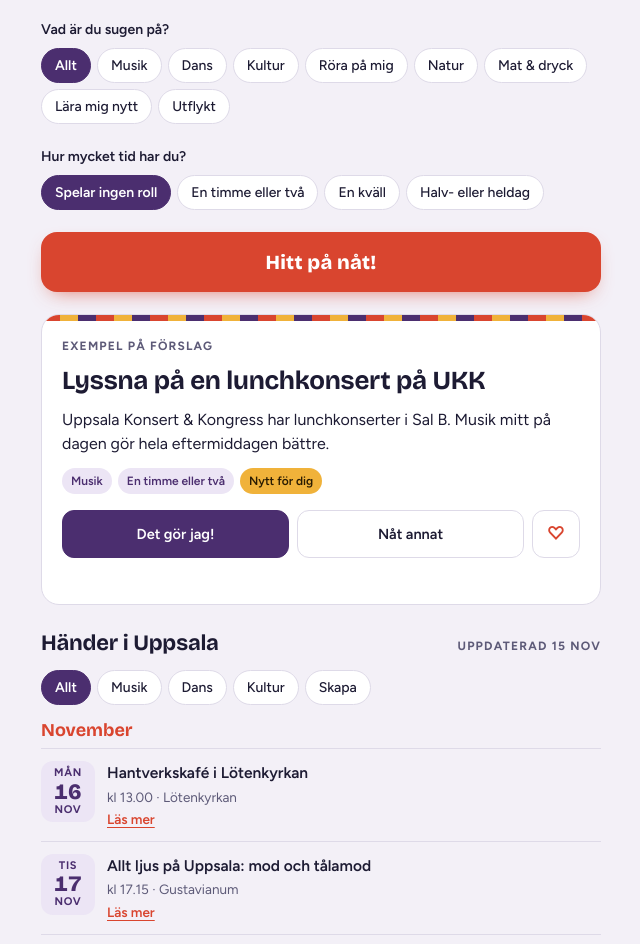
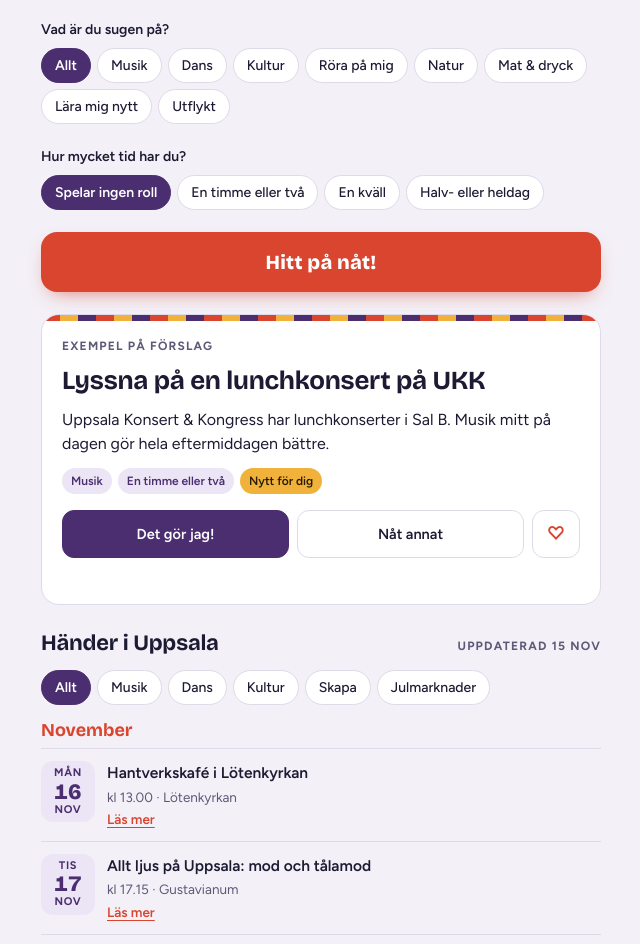
Before and after one commit to jennyharrysdotter/Appar, a plain HTML site: page hitt-pa/index.html in a window 1280 px wide. Shown: the part 132-1076 px from the top of the page, without its empty margins (319-959 px from the left). Drawn offline with nearby package versions, Linux system fonts and the light colour scheme.

Commit message:
Julmarknader i Vad ska jag hitt på?
Co-Authored-By: Claude Opus 5.5 <noreply@anthropic.com>
Claude-Session: https://claude.ai/code/session_01KPXAWz3Yyg91fAizchjrhj

```diff
--- a/hitt-pa/index.html
+++ b/hitt-pa/index.html
@@ -135,7 +135,7 @@ li button{background:none;border:0;color:var(--plum);font:600 13px var(--body);c
   <section class="events">
     <div class="evhead"><h2>Händer i Uppsala</h2><span class="eyebrow" id="updated">Uppdaterad 15 nov</span></div>
     <div class="chips" id="evfilter" role="group" aria-label="Filtrera evenemang">
-      <button type="button" data-v="" aria-pressed="true">Allt</button><button type="button" data-v="musik" aria-pressed="false">Musik</button><button type="button" data-v="dans" aria-pressed="false">Dans</button><button type="button" data-v="kultur" aria-pressed="false">Kultur</button><button type="button" data-v="skapa" aria-pressed="false">Skapa</button>
+      <button type="button" data-v="" aria-pressed="true">Allt</button><button type="button" data-v="musik" aria-pressed="false">Musik</button><button type="button" data-v="dans" aria-pressed="false">Dans</button><button type="button" data-v="kultur" aria-pressed="false">Kultur</button><button type="button" data-v="skapa" aria-pressed="false">Skapa</button><button type="button" data-v="marknad" aria-pressed="false">Julmarknader</button>
     </div>
     <ul id="evlist"></ul>
     <p class="empty" id="evEmpty" hidden>Inget inlagt i den här kategorin just nu.</p>
@@ -280,6 +280,18 @@ const A=[
 
 /* Evenemang: [datum, tid, titel, beskrivning, plats, kategori musik|dans|kultur, länk] */
 const E=[
+["2026-11-21","10:00","Ulva julmarknad","Julmarknad i hantverksbyn vid Fyrisån, kl 10–16 både lördag och söndag.","Ulva kvarn","marknad","https://www.ulvakvarn.com/ulva-julmarknad/"],
+["2026-11-21","","Julmarknad på Kaleido","Konsthantverkarnas julbutik vid centralstationen, öppen fram till 5 januari.","Kaleido konsthantverk","marknad","https://destinationuppsala.se/event/julmarknad-pa-kaleido/"],
+["2026-11-28","11:00","Historisk julmarknad i Gamla Uppsala","Hantverk med historisk koppling vid högarna, kl 11–16 både lördag och söndag.","Gamla Uppsala museum","marknad","https://destinationuppsala.se/event/historisk-julmarknad-i-gamla-uppsala-2026/"],
+["2026-11-28","11:00","Julmarknad på Skoklosters slott","Julmarknad på barockslottet vid Mälaren, kl 11–16 lördag och söndag.","Skoklosters slott","marknad","https://skoklostersslott.se/en/visit-us/christmas-market"],
+["2026-11-28","","Ull i Upplands julmarknad","Julmarknad med ull och hantverk.","Övre Slotts","marknad","https://destinationuppsala.se/event/ull-i-upplands-julmarknad/"],
+["2026-11-28","","Julmarknad på chokladfabriken","Julmarknad hos Vegan Delights chokladfabrik.","Vegan Delights","marknad","https://destinationuppsala.se/event/julmarknad-pa-chokladfabriken-2026/"],
+["2026-12-04","","UF-julmarknad på Forumtorget","Unga entreprenörer säljer sina produkter, 4–5 december.","Forumtorget","marknad","https://destinationuppsala.se/event/uf-julmarknad-pa-forumtorget-2026/"],
+["2026-12-05","","Julmarknad vid Vallhovs säteri","Julmarknad på säteriet, 5–6 december.","Vallhovs säteri","marknad","https://destinationuppsala.se/event/julmarknad-vid-vallhovs-sateri-2026/"],
+["2026-12-05","","Julmarknad i Storvreta","Julmarknad vid församlingsgården.","Storvreta församlingsgård","marknad","https://destinationuppsala.se/event/julmarknad-vid-storvreta-forsamlingsgard-2026/"],
+["2026-12-06","","Julmarknad och adventskonsert på Salsta slott","Julmarknad och konsert på slottet i norra Uppland.","Salsta slott","marknad","https://destinationuppsala.se/event/julmarknad-och-adventskonsert-pa-salsta-slott-2026/"],
+["2026-12-06","","Julmarknad vid Hammarskogs herrgård","Julmarknad på herrgården vid Ekoln.","Hammarskogs herrgård","marknad","https://destinationuppsala.se/event/julmarknad-vid-hammarskogs-herrgard/"],
+["2026-12-12","","Lantlig julmarknad på Ekbolanda gård","Julmarknad på landet, 12–13 december.","Ekbolanda gård","marknad","https://destinationuppsala.se/event/lantlig-julmarknad-pa-ekbolanda-gard/"],
 ["2026-11-17","20:00","Moonica Mac","Spelning i den mindre jazzklubbsdelen på Katalin.","Katalin and all that jazz","musik","https://stadsevent.se/uppsala/evenemang/katalin-and-all-that-jazz/35324/moonica-mac"],
 ["2026-11-18","19:00","Kvinnor och äppelträd","Dans och teater på Gottsunda Dans & Teater.","Gottsunda Dans & Teater","kultur","https://stadsevent.se/uppsala/evenemang/gottsunda-dans-och-teater/52692/kvinnor-och-äppelträd"],
 ["2026-11-16","13:00","Hantverkskafé i Lötenkyrkan","Sy, laga, sticka och fika tillsammans. Måndagar kl 13–15 fram till 14 december.","Lötenkyrkan","skapa","https://www.svenskakyrkan.se/uppsala/skapande-verksamhet"],
@@ -298,8 +310,8 @@ const E=[
 ["2026-11-26","19:00","City Lights med Uppsala Kammarorkester","Kammarorkestern i Stora salen.","Uppsala Konsert & Kongress","musik","https://stadsevent.se/uppsala/evenemang/uppsala-konsert-och-kongress-stora-salen/24955/city-lights-uppsala-kammarorkester"],
 ["2026-11-26","20:00","Den Svenska Björnstammen","Popkonsert, spelas även 27 nov.","Katalin and all that jazz","musik","https://stadsevent.se/uppsala/evenemang/katalin-and-all-that-jazz/22600/den-svenska-björnstammen"],
 ["2026-11-26","18:00","Konst & bar: grafik och keramik","Konst och en drink en torsdagskväll.","Uppsala","kultur","https://stadsevent.se/uppsala/evenemang/annan-plats/52990/konst-och-bar-grafik-och-keramik"],
-["2026-11-28","","Julmarknad i Ulleråker","Gratis julmarknad med dansbana, musik och eldshow i Solglimtsparken.","Solglimtsparken, Ulleråker","kultur","https://gratisuppsala.se/events/julmarknad-i-ulleraker-2026/"],
-["2026-11-28","","Julmarknad i Kopphagen","Julmarknad med dansbana och eldshow vid festplatsen i Länna.","Kopphagen, Länna","kultur","https://gratisuppsala.se/events/julmarknad-i-kopphagen-november2026/"],
+["2026-11-28","","Julmarknad i Ulleråker","Gratis julmarknad med dansbana, musik och eldshow i Solglimtsparken.","Solglimtsparken, Ulleråker","marknad","https://gratisuppsala.se/events/julmarknad-i-ulleraker-2026/"],
+["2026-11-28","","Julmarknad i Kopphagen","Julmarknad med dansbana och eldshow vid festplatsen i Länna.","Kopphagen, Länna","marknad","https://gratisuppsala.se/events/julmarknad-i-kopphagen-november2026/"],
 ["2026-11-28","19:00","Kvällsdans med Black Jack","Dansbandsdans kl 19–23.","Fyris Park","dans","https://www.danslogen.se/dansprogram/lan/uppsala"],
 ["2026-11-28","21:00","Nostalgiklubben","Klubbkväll med gamla hits på Flustret.","Flustret","dans","https://stadsevent.se/uppsala/evenemang/flustret/53246/nostalgiklubben"],
 ["2026-11-29","15:00","Gud och garn: stick- och virkträff","Sticka och virka tillsammans, för nybörjare och vana, kl 15–17.","Eriksbergskyrkan","skapa","https://www.svenskakyrkan.se/uppsala/skapande-verksamhet"],
@@ -309,8 +321,8 @@ const E=[
 ["2026-12-03","19:30","Seinabo Sey","Konsert i Stora salen.","Uppsala Konsert & Kongress","musik","https://stadsevent.se/uppsala/evenemang/uppsala-konsert-och-kongress-stora-salen/20170/seinabo-sey"],
 ["2026-12-04","20:00","Kvällsdans med Blender","Dansbandsdans kl 20–24.","Fyris Park","dans","https://www.danslogen.se/dansprogram/lan/uppsala"],
 ["2026-12-04","20:00","The Fantastic Four: A Motown Christmas","Motown och jul, perfekt att dansa till.","Katalin","musik","https://stadsevent.se/uppsala/evenemang/katalin/18518/the-fantastic-four-a-motown-christmas-uppsala"],
-["2026-12-05","","Uppsala historiska julmarknad","Historisk julmarknad på S:t Eriks torg, även 6 december.","S:t Eriks torg","kultur","https://destinationuppsala.se/event/uppsala-historiska-julmarknad-2026/"],
-["2026-12-06","11:00","Local Femmes julmarknad","Gratis julmarknad med lokala hantverkare och småföretagare.","Uppsala Konsert & Kongress","kultur","https://ukk.se/local-femmes-julmarknad-2026/"],
+["2026-12-05","","Uppsala historiska julmarknad","Historisk julmarknad på S:t Eriks torg, även 6 december.","S:t Eriks torg","marknad","https://destinationuppsala.se/event/uppsala-historiska-julmarknad-2026/"],
+["2026-12-06","11:00","Local Femmes julmarknad","Gratis julmarknad med lokala hantverkare och småföretagare.","Uppsala Konsert & Kongress","marknad","https://ukk.se/local-femmes-julmarknad-2026/"],
 ["2026-12-06","18:00","Regina peregrina","Musikalisk vandring genom museet med musik från drottning Kristinas hov. 200 kr, boka via museum.gust@uu.se.","Gustavianum","musik","https://www.uu.se/gustavianum/kalendarium/arkiv/2026-12-06-regina-peregrina"],
 ["2026-12-08","20:00","Swinging Christmas","Universitetets jazzorkester spelar jul i Benny Goodman-anda. 100 kr.","Katalin and all that jazz","musik","https://www.uu.se/uppsala-university-jazz-orchestra/evenemang/arkiv/2026-12-08-swinging-christmas---in-a-clarinettistic-tone"],
 ["2026-12-09","18:30","Jul med Cirkus Cirkör","Julbord med cirkus. Spelas även 10 dec.","Uppsala Konsert & Kongress","kultur","https://stadsevent.se/uppsala/evenemang/uppsala-konsert-och-kongress-restaurangen-sal-d/39969/jul-med-cirkus-cirkör-årets-mest-oväntade-julbord"],
@@ -417,7 +429,7 @@ const K=[
 ["2027-05-20","19:00","Tjajkovskijs pianokonsert: Uppsala Kammarorkester","ukk","Klassiskt","https://ukk.se/tjajkovskijs-pianokonsert-uppsala-kammarorkester/",""],
 ];
 
-const CAT={skapa:"Skapa & prova på",musik:"Musik",dans:"Dans",kultur:"Kultur",aktiv:"Röra på mig",natur:"Natur",mat:"Mat & dryck",lara:"Lära mig nytt",utflykt:"Utflykt"};
+const CAT={marknad:"Marknad",skapa:"Skapa & prova på",musik:"Musik",dans:"Dans",kultur:"Kultur",aktiv:"Röra på mig",natur:"Natur",mat:"Mat & dryck",lara:"Lära mig nytt",utflykt:"Utflykt"};
 const TID=["","En timme eller två","En kväll","Halv- eller heldag"];
 const WD=["sön","mån","tis","ons","tors","fre","lör"], MO=["jan","feb","mars","april","maj","juni","juli","aug","sep","okt","nov","dec"];
 const months=["januari","februari","mars","april","maj","juni","juli","augusti","september","oktober","november","december"];
@@ -434,7 +446,7 @@ let done=load("jhp-done",[]), favs=load("jhp-favs",[]);
 function evDate(e){return new Date(e[0]+"T"+(e[1]||"12:00")+":00")}
 function upcoming(){const t0=new Date();t0.setHours(0,0,0,0);return E.filter(e=>evDate(e)>=t0).sort((a,b)=>evDate(a)-evDate(b))}
 function evLabel(e){const d=evDate(e);return WD[d.getDay()]+" "+d.getDate()+" "+MO[d.getMonth()]+(e[1]?" kl "+e[1].replace(":","."):"")}
-function evAsActivity(e){const a=[e[2],e[3],e[5]==="skapa"?"lara":e[5],2];a.ev=e;return a}
+function evAsActivity(e){const a=[e[2],e[3],e[5]==="skapa"?"lara":e[5]==="marknad"?"kultur":e[5],2];a.ev=e;return a}
 function timesDone(t){return done.filter(x=>x.t===t).length}
 
 $("today").textContent=days[now.getDay()]+" "+now.getDate()+" "+months[now.getMonth()];
```
